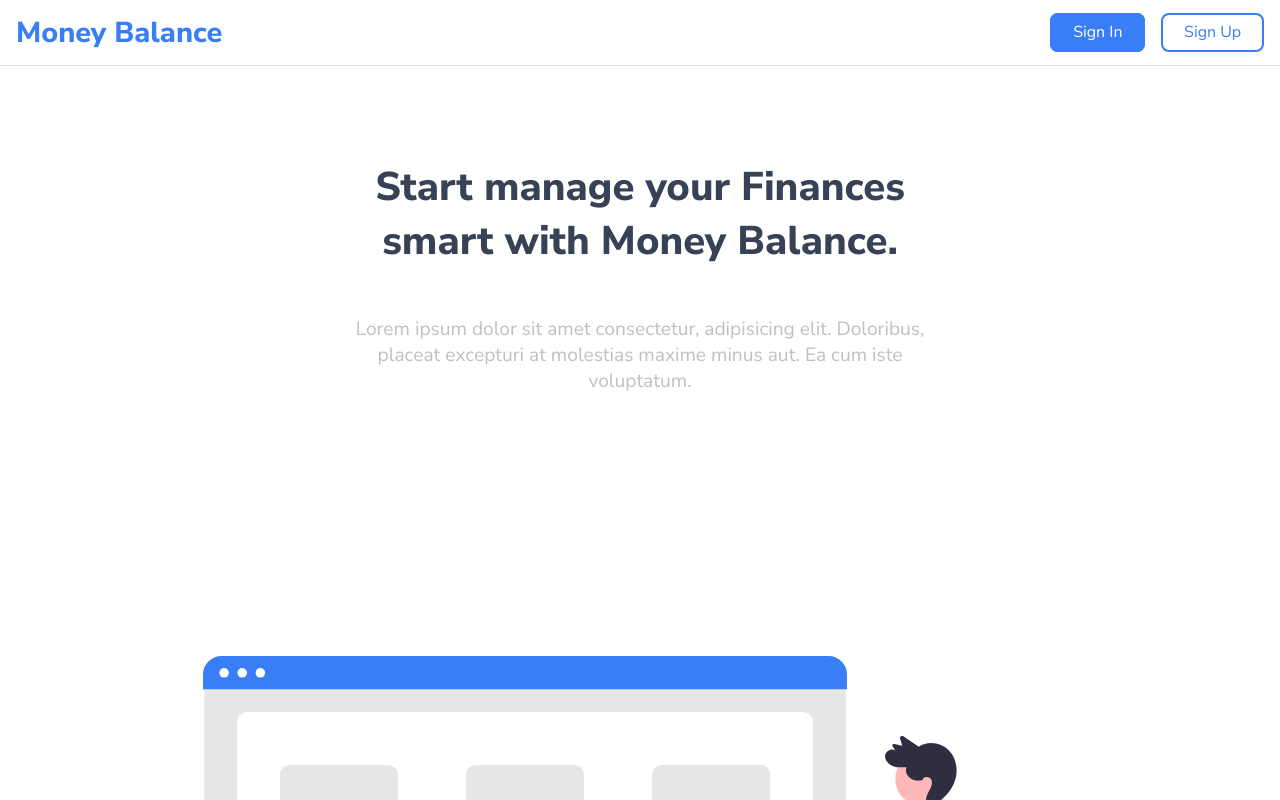
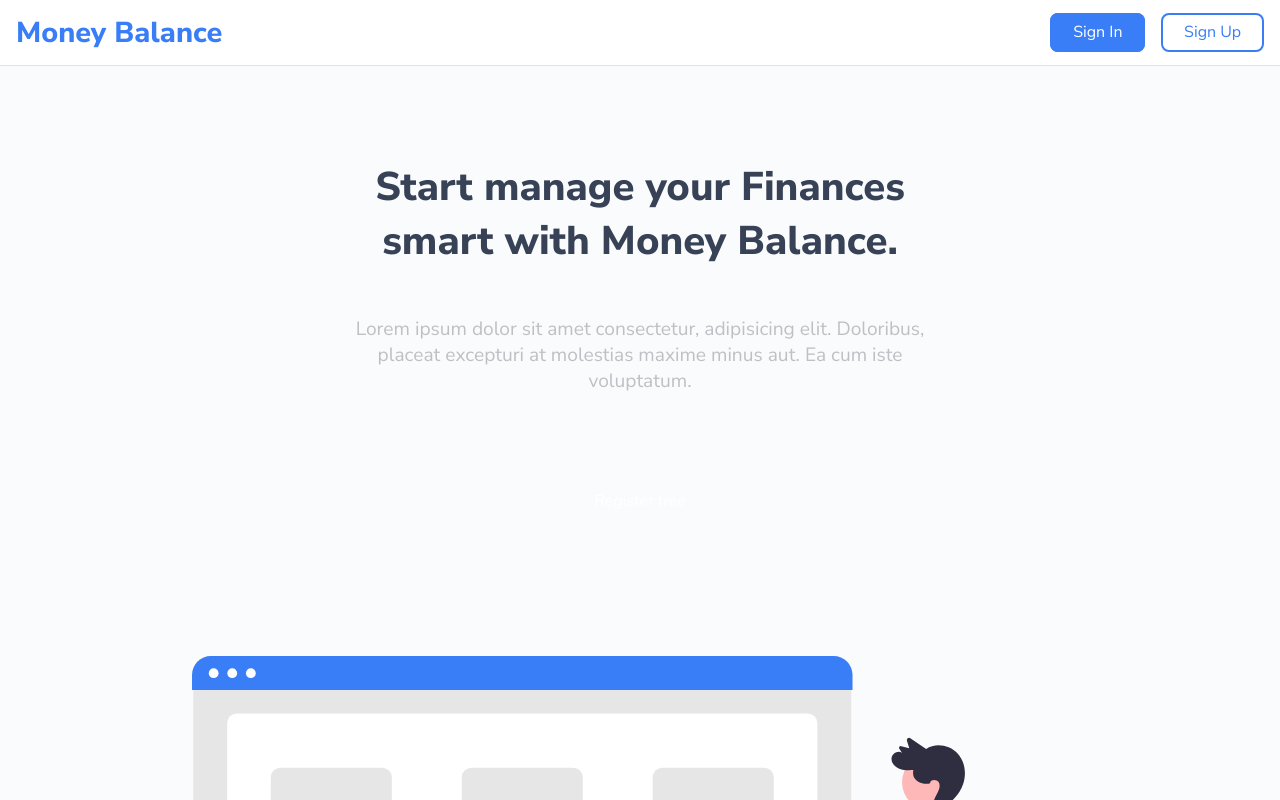
Before and after one commit to wojtek99955/money-balance, a React (Create React App) app in the folder client/: page / in a window 1280 px wide. Shown: the top 800 px of the page. Built offline with nearby package versions, Linux system fonts and the light colour scheme.

Commit message:
update style

```diff
--- a/client/src/App.tsx
+++ b/client/src/App.tsx
@@ -8,7 +8,6 @@ import Header from "./components/Header/Header";
 const AppContainer = styled.div`
   max-width: 1600px;
   margin: auto;
-  padding: 0 1rem;
 `;
 function App() {
   return (
--- a/client/src/components/Header/HeaderStyle.ts
+++ b/client/src/components/Header/HeaderStyle.ts
@@ -6,6 +6,7 @@ export const StyledHeader = styled.header`
   width: 100%;
   padding: 0.8rem 1rem;
   border-bottom: 1px solid #e1e4e7;
+  background-color: white;
 `;
 export const Container = styled.div`
   display: flex;
--- a/client/src/components/StartPage.tsx
+++ b/client/src/components/StartPage.tsx
@@ -4,6 +4,8 @@ import AnimatedStats from "../assets/svg/AnimatedStats";
 
 const Container = styled.div`
   width: 100%;
+  background-color: ${({ theme }) =>
+    theme.colors.backgroundColor.lightBackground};
 `;
 const MainTitle = styled.h1`
   color: ${({ theme }) => theme.colors.title};
```
